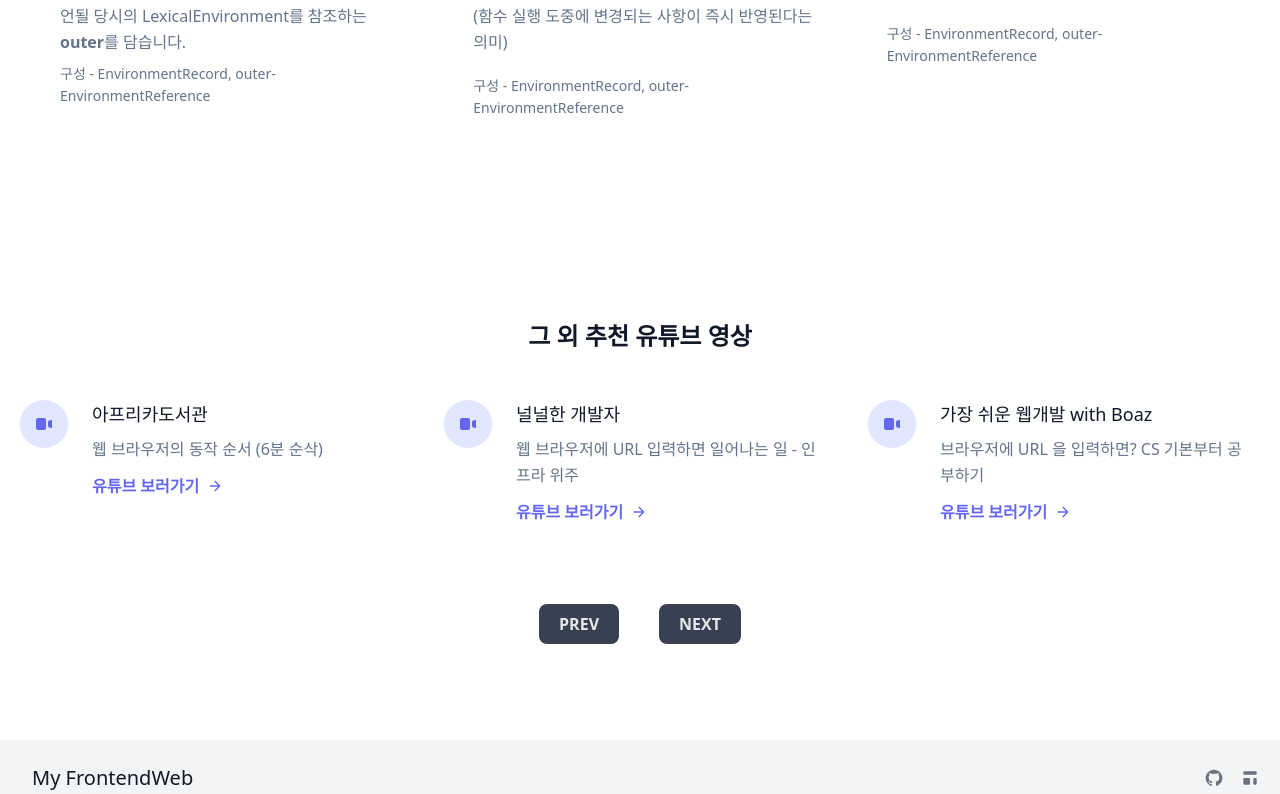
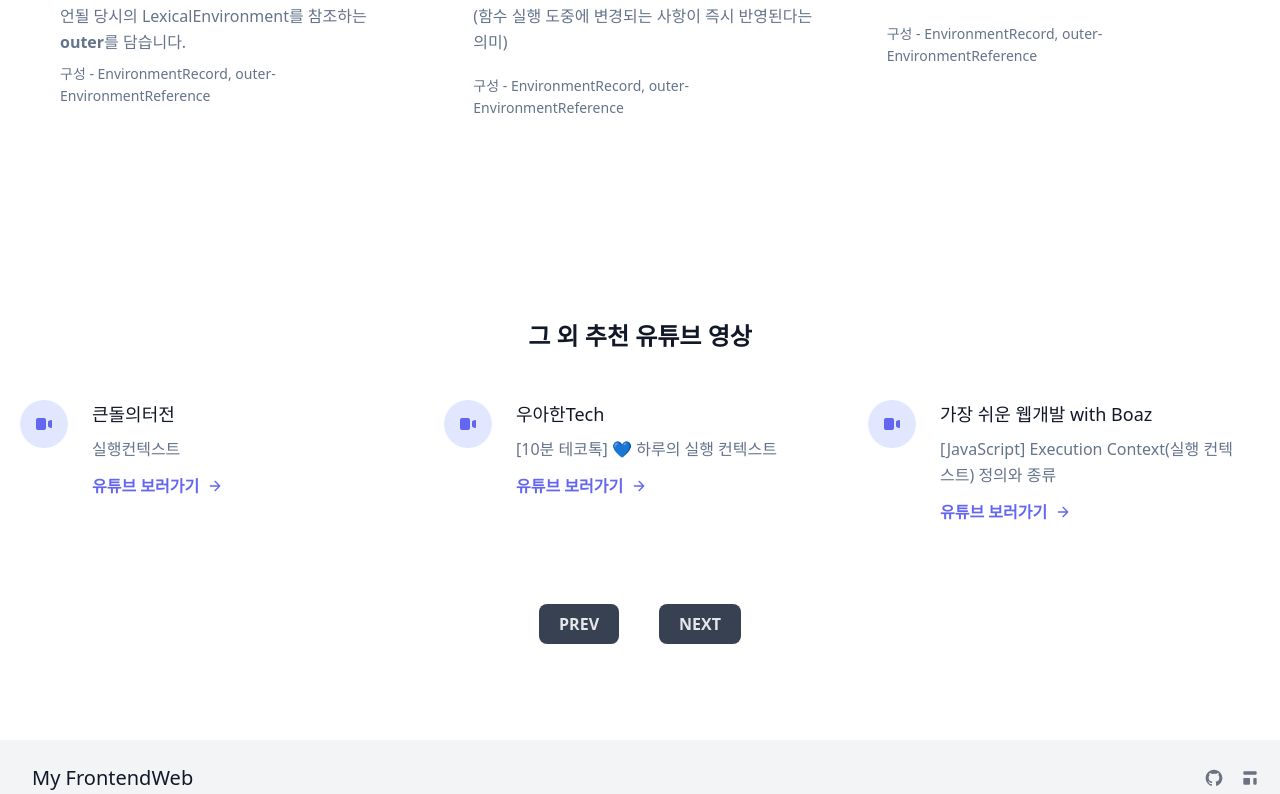
Before and after one commit to Lee-Sang-Beom/nextjs_and_notion, a Next.js app: page /web_basic/executionContext in a window 1280 px wide. Shown: the part 11206-12000 px from the top of the page. Built offline with nearby package versions, Linux system fonts and the light colour scheme.

Commit message:
notify content recommend video : executionContext page

```diff
--- a/pages/web_basic/executionContext.tsx
+++ b/pages/web_basic/executionContext.tsx
@@ -909,19 +909,19 @@ export default function ExecutionContext() {
                         </h1>
                         <div className="flex flex-wrap sm:-m-4 -mx-4 -mb-10 -mt-4 md:space-y-0 space-y-6">
                             <Recommend_Youtube
-                                channel_name={`아프리카도서관`}
-                                video_title={`웹 브라우저의 동작 순서 (6분 순삭)`}
-                                url={`https://www.youtube.com/watch?v=FQHNg9gCWpg`}
+                                channel_name={`큰돌의터전`}
+                                video_title={`실행컨텍스트`}
+                                url={`https://youtu.be/RxaiFq2krAA`}
                             />
                             <Recommend_Youtube
-                                channel_name={`널널한 개발자`}
-                                video_title={`웹 브라우저에 URL 입력하면 일어나는 일 - 인프라 위주`}
-                                url={`https://www.youtube.com/watch?v=GAyZ_QgYYYo`}
+                                channel_name={`우아한Tech`}
+                                video_title={`[10분 테코톡] 💙 하루의 실행 컨텍스트`}
+                                url={`https://youtu.be/EWfujNzSUmw`}
                             />
                             <Recommend_Youtube
                                 channel_name={`가장 쉬운 웹개발 with Boaz`}
-                                video_title={`브라우저에 URL 을 입력하면? CS 기본부터 공부하기`}
-                                url={`https://www.youtube.com/watch?v=T2WqQcqssoE`}
+                                video_title={`[JavaScript] Execution Context(실행 컨텍스트) 정의와 종류`}
+                                url={`https://youtu.be/AbNc8_poxu4`}
                             />
                         </div>
                     </div>
```
